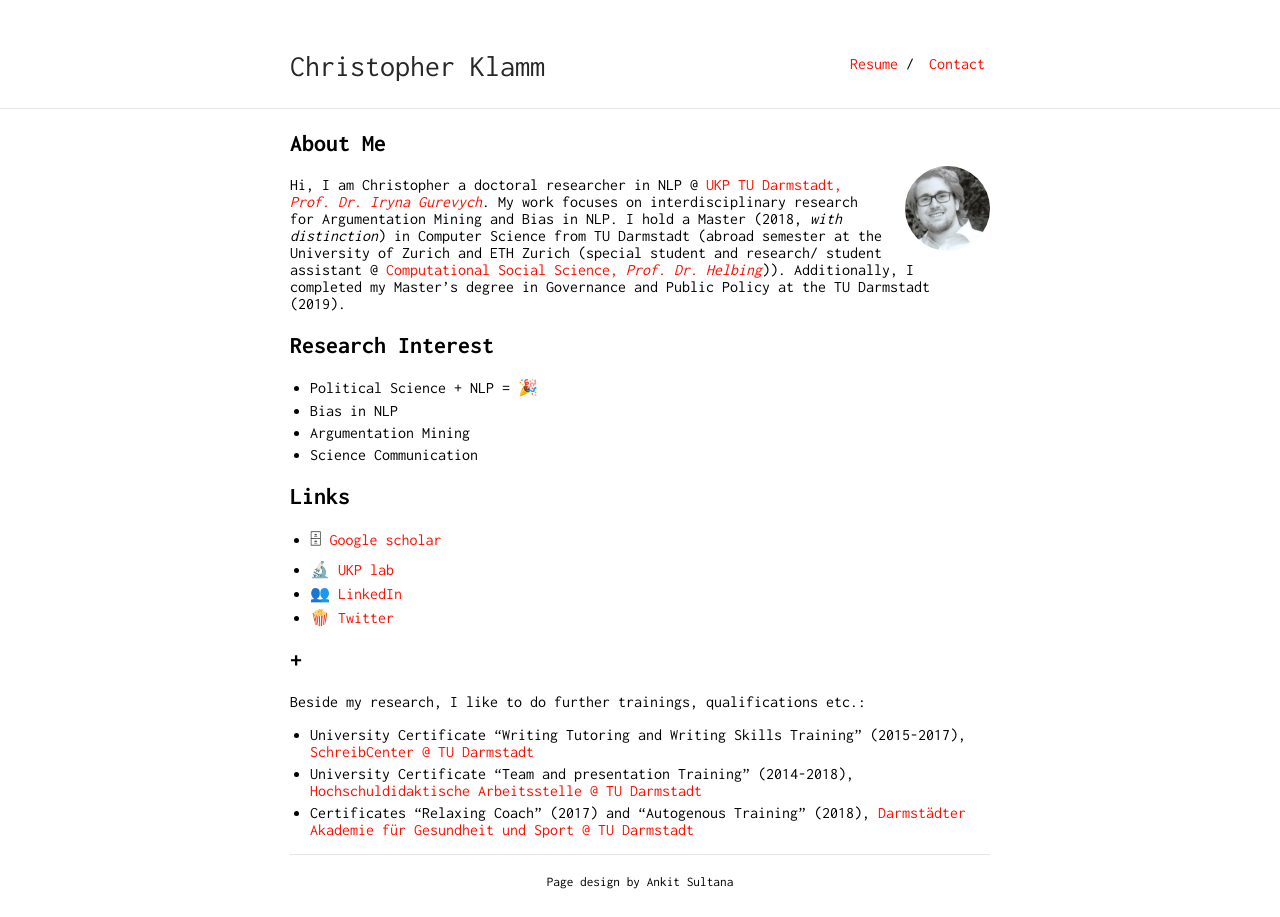
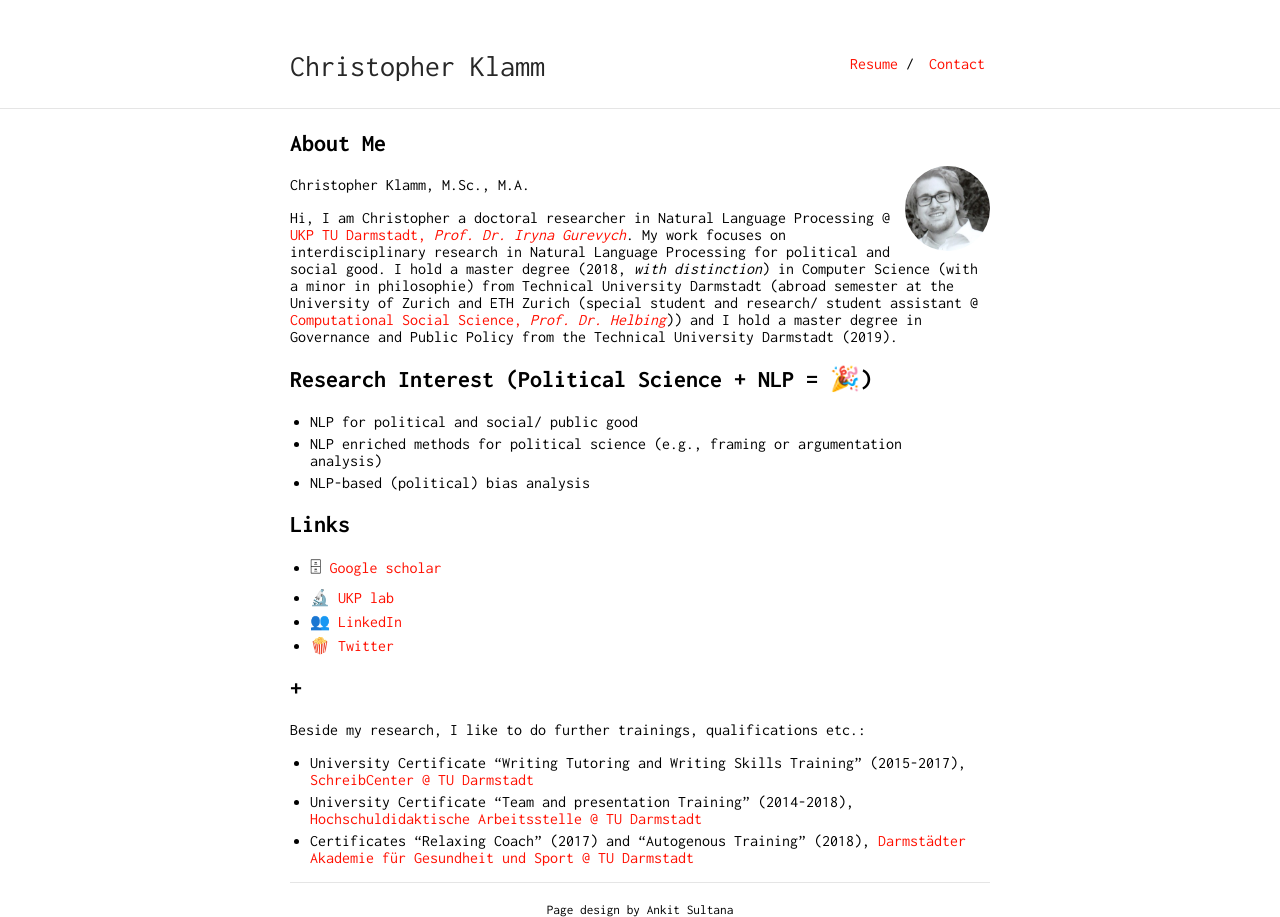
Before and after one commit to chkla/gitPage, a Jekyll site: the page built from index.md, in a window 1280 px wide. Built offline with Jekyll 4.4.1, drawn with Linux system fonts in a browser that asks for light colours; our own code applies the rules of GitHub Pages for plain Markdown files.

Commit message:
Update index.md

```diff
--- a/index.md
+++ b/index.md
@@ -5,14 +5,14 @@ layout: default
 ## About Me
 
 <img class="profile-picture" src="chris.jpg">
+Christopher Klamm, M.Sc., M.A.
 
-Hi, I am Christopher a doctoral researcher in NLP @ [UKP TU Darmstadt, <i>Prof. Dr. Iryna Gurevych</i>](https://www.informatik.tu-darmstadt.de/ukp/ukp_home/about_ukp/index.en.jsp). My work focuses on interdisciplinary research for Argumentation Mining and Bias in NLP. I hold a Master (2018, <i>with distinction</i>) in Computer Science from TU Darmstadt (abroad semester at the University of Zurich and ETH Zurich (special student and research/ student assistant @ [Computational Social Science, <i>Prof. Dr. Helbing</i>](http://www.coss.ethz.ch))). Additionally, I completed my Master’s degree in Governance and Public Policy at the TU Darmstadt (2019).
+Hi, I am Christopher a doctoral researcher in Natural Language Processing @ [UKP TU Darmstadt, <i>Prof. Dr. Iryna Gurevych</i>](https://www.informatik.tu-darmstadt.de/ukp/ukp_home/about_ukp/index.en.jsp). My work focuses on interdisciplinary research in Natural Language Processing for political and social good. I hold a master degree (2018, <i>with distinction</i>) in Computer Science (with a minor in philosophie) from Technical University Darmstadt (abroad semester at the University of Zurich and ETH Zurich (special student and research/ student assistant @ [Computational Social Science, <i>Prof. Dr. Helbing</i>](http://www.coss.ethz.ch))) and I hold a master degree in Governance and Public Policy from the Technical University Darmstadt (2019).
 
-## Research Interest
-* Political Science + NLP = 🎉
-* Bias in NLP
-* Argumentation Mining
-* Science Communication
+## Research Interest (Political Science + NLP = 🎉)
+* NLP for political and social/ public good
+* NLP enriched methods for political science (e.g., framing or argumentation analysis)
+* NLP-based (political) bias analysis
 
 ## Links
 * 🗄 [Google scholar](https://scholar.google.de/citations?hl=de&authuser=1&user=oLSU8LEAAAAJ)
```
